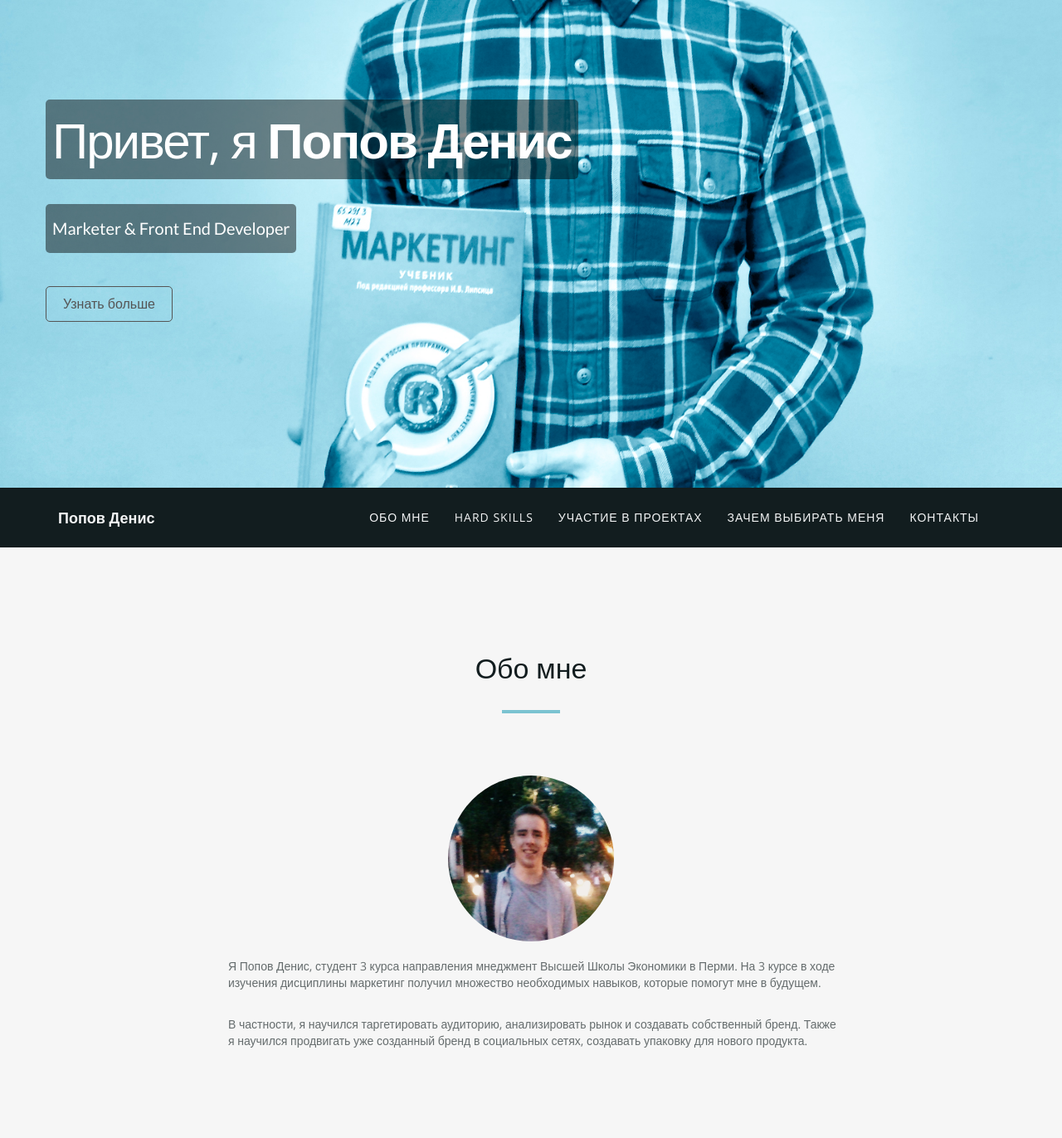
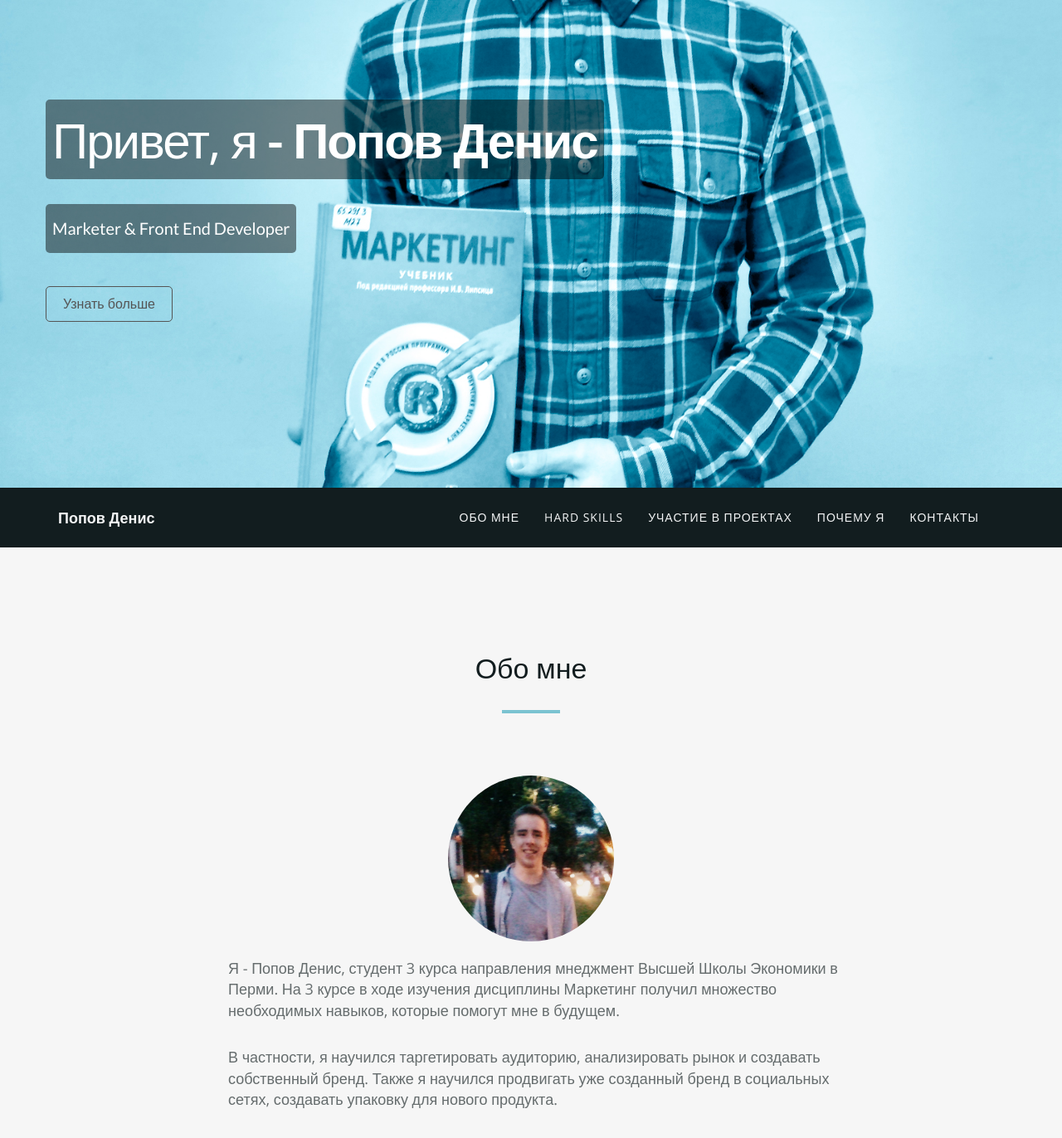
Before and after one commit to PopovDenisVladimirovich/PopovDenisVladimirovich.github.io, a plain HTML site: page index.html in a window 1280 px wide. Shown: the part 200-1572 px from the top of the page at 83% size. Drawn offline with nearby package versions, Linux system fonts and the light colour scheme.

Commit message:
izmenen favicon. fixed.

```diff
--- a/css/style.css
+++ b/css/style.css
@@ -190,6 +190,7 @@ hr {
 }
 #about .about-text {
 	margin-left: 10px;
+	font-size: 18px;
 }
 #about img {
 	border-radius: 50%;
--- a/index.html
+++ b/index.html
@@ -44,7 +44,7 @@
           <h1 style="display: inline-block; color: white;
     padding: 15px 8px;
     background-color: rgba(0, 0, 0, 0.46);
-    border-radius: 5px;">Привет, я <span class="name">Попов Денис</span></h1><br>
+    border-radius: 5px;">Привет, я <span class="name"> - Попов Денис</span></h1><br>
           <p style="display: inline-block; color: white;
     padding: 15px 8px;
     background-color: rgba(0, 0, 0, 0.46);
@@ -70,7 +70,7 @@
           <li> <a class="page-scroll" href="#about">Обо мне</a> </li>
           <li> <a class="page-scroll" href="#skills">Hard skills</a> </li>
           <li> <a class="page-scroll" href="#portfolio">Участие в проектах</a> </li>
-          <li> <a class="page-scroll" href="#resume">Зачем выбирать меня</a> </li>
+          <li> <a class="page-scroll" href="#resume">Почему я</a> </li>
           <li> <a class="page-scroll" href="#contact">Контакты</a> </li>
         </ul>
       </div>
@@ -88,7 +88,7 @@
       <div class="col-md-12 text-center"><img src="img/about.jpg" class="img-responsive"></div>
       <div class="col-md-8 col-md-offset-2">
         <div class="about-text">
-          <p>Я Попов Денис, студент 3 курса направления мнеджмент Высшей Школы Экономики в Перми. На 3 курсе в ходе изучения дисциплины маркетинг получил множество необходимых навыков, которые помогут мне в будущем.</p>
+          <p>Я - Попов Денис, студент 3 курса направления мнеджмент Высшей Школы Экономики в Перми. На 3 курсе в ходе изучения дисциплины Маркетинг получил множество необходимых навыков, которые помогут мне в будущем.</p>
           <p>В частности, я научился таргетировать аудиторию, анализировать рынок и создавать собственный бренд. Также я научился продвигать уже созданный бренд в социальных сетях, создавать упаковку для нового продукта.</p>
         </div>
       </div>
@@ -110,7 +110,7 @@
         <h4>CSS3</h4>
       </div>
       <div class="col-md-4 col-sm-6 skill"> <span class="chart" data-percent="80"> <span class="percent">80</span> </span>
-        <h4>English</h4>
+        <h4>JavaScript</h4>
       </div>
       <div class="col-md-4 col-sm-6 skill"> <span class="chart" data-percent="80"> <span class="percent">80</span> </span>
         <h4>Google Analytics</h4>
@@ -119,7 +119,7 @@
         <h4>Passport Database</h4>
       </div>
       <div class="col-md-4 col-sm-6 skill"> <span class="chart" data-percent="80"> <span class="percent">65</span> </span>
-        <h4>JavaScript</h4>
+        <h4>English</h4>
       </div>
       <div class="col-md-4 col-sm-6 skill">
       </div>
@@ -242,7 +242,7 @@
       </div>
       <div class="col-md-3 col-sm-3 wow fadeInDown" data-wow-delay="400ms">
         <div class="achievement-box"> <span class="count">8</span>
-          <h4>Проектов</h4>
+          <h4>Реализованных проектов</h4>
         </div>
       </div>
       <div class="col-md-3 col-sm-3 wow fadeInDown" data-wow-delay="600ms">
@@ -262,7 +262,7 @@
 <div id="resume" class="text-center">
   <div class="container">
     <div class="section-title center">
-      <h2>Зачем выбирать меня?</h2>
+      <h2>Почему стоит выбрать именно меня</h2>
       <hr>
     </div>
     <div class="row">
```
Also changed, not shown: img/favicon.ico (added).
